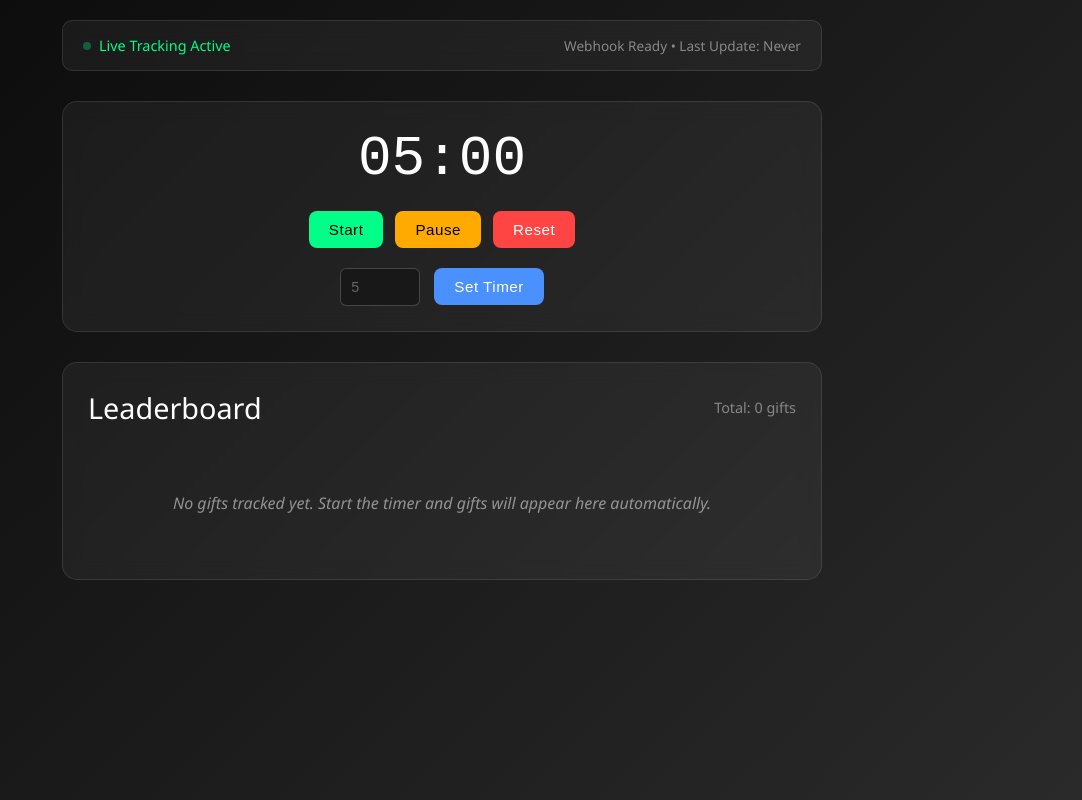
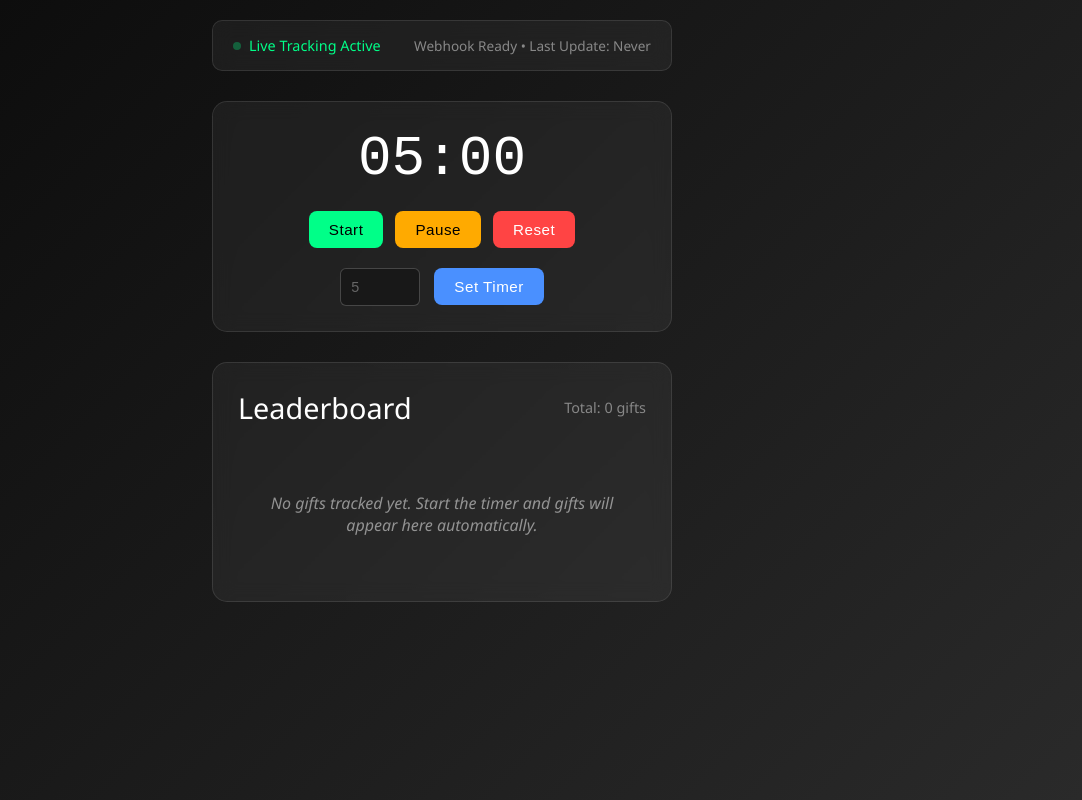
Before and after one commit to sianrpg-source/tiktok-gift-tracker, a plain HTML site: page index.html in a window 1280 px wide. Shown: the whole page, without its empty margins (198-1280 px from the left). Drawn offline with Linux system fonts and the light colour scheme.

Commit message:
index.html

```diff
--- a/index.html
+++ b/index.html
@@ -20,7 +20,7 @@
         }
 
         .container {
-            max-width: 800px;
+            max-width: 500px;
             margin: 0 auto;
             padding: 20px;
         }
```
